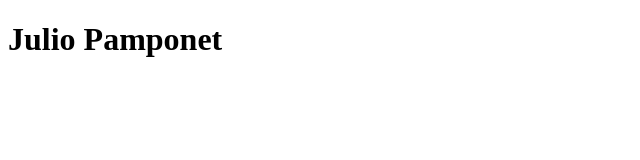
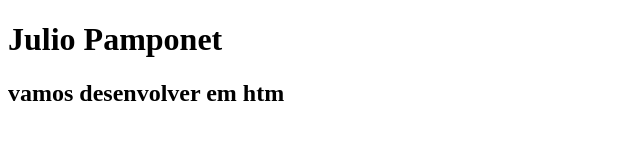
Before and after one commit to jcpamponet/aula4, a plain HTML site: page index.html in a window 1280 px wide. Shown: the whole page, without its empty margins (0-640 px from the left). Drawn offline with Linux system fonts and the light colour scheme.

Commit message:
colocado h2

```diff
--- a/index.html
+++ b/index.html
@@ -7,5 +7,6 @@
 </head>
 <body>
     <h1>Julio Pamponet</h1>
+    <h2>vamos desenvolver em htm</h2>
 </body>
 </html>
```
